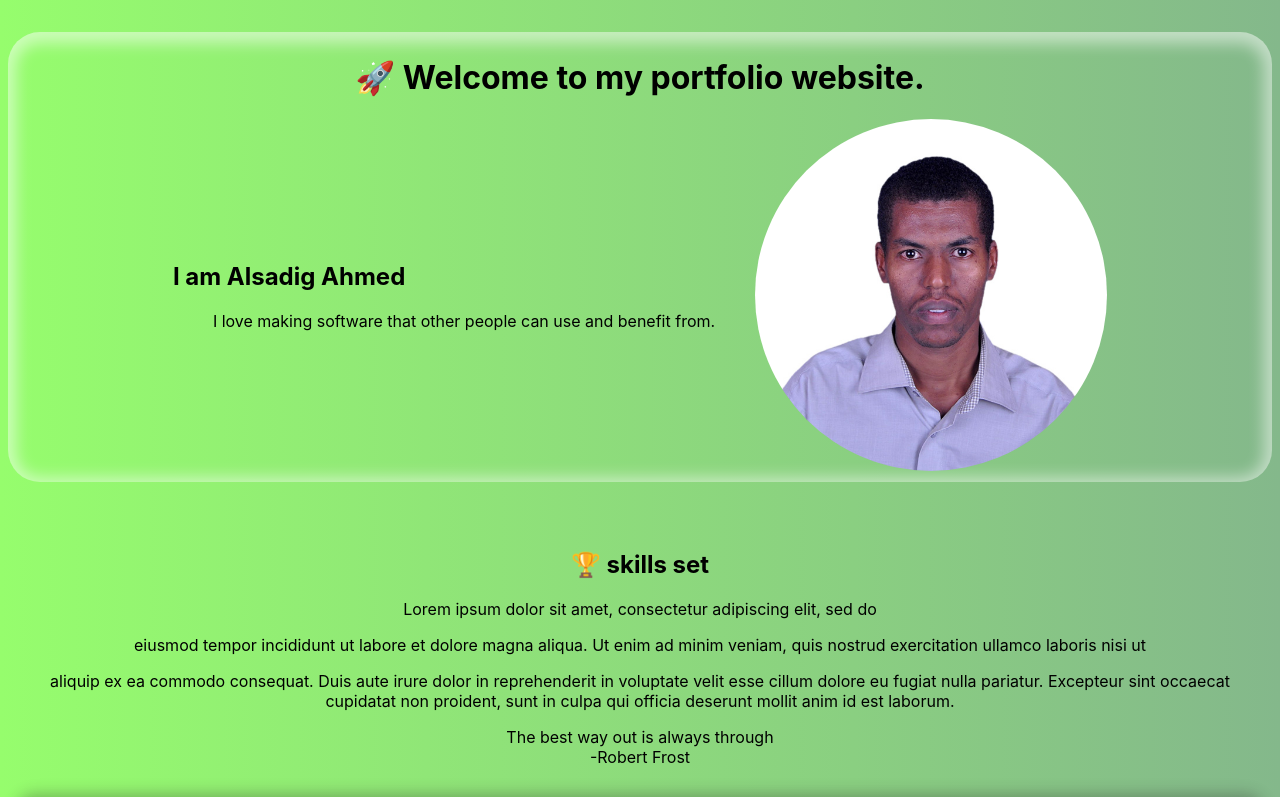
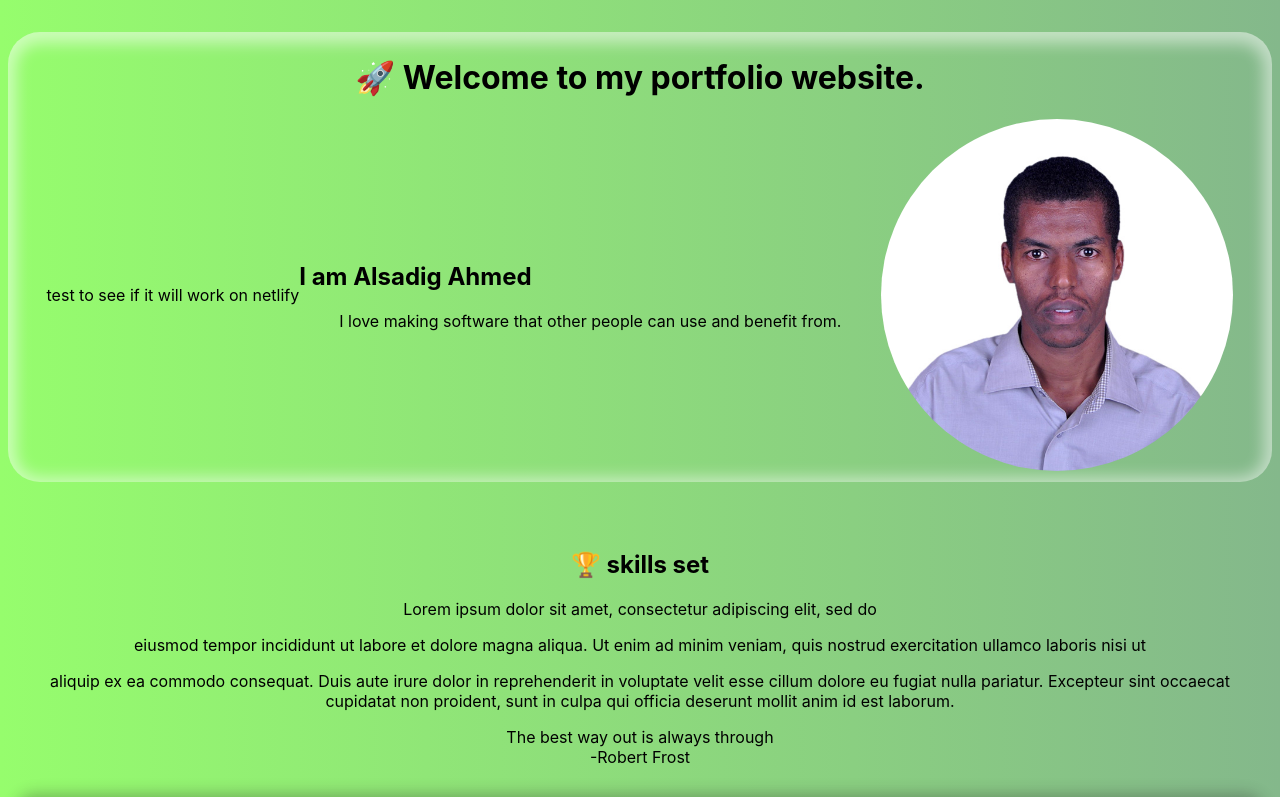
Before and after one commit to Alsadig-ahmed/portfolio, a Svelte app: page / in a window 1280 px wide. Shown: the top 797 px of the page. Built offline with nearby package versions, Linux system fonts and the light colour scheme; no server answers.

Commit message:
test to see if it will work on netlify

```diff
--- a/src/components/Header/Header.svelte
+++ b/src/components/Header/Header.svelte
@@ -1,6 +1,7 @@
 <header>
     <h1>🚀 Welcome to my portfolio website.</h1>
     <div>
+      test to see if it will work on netlify
       <span>
         <h2>I am Alsadig Ahmed</h2>
         <blockquote>
```
